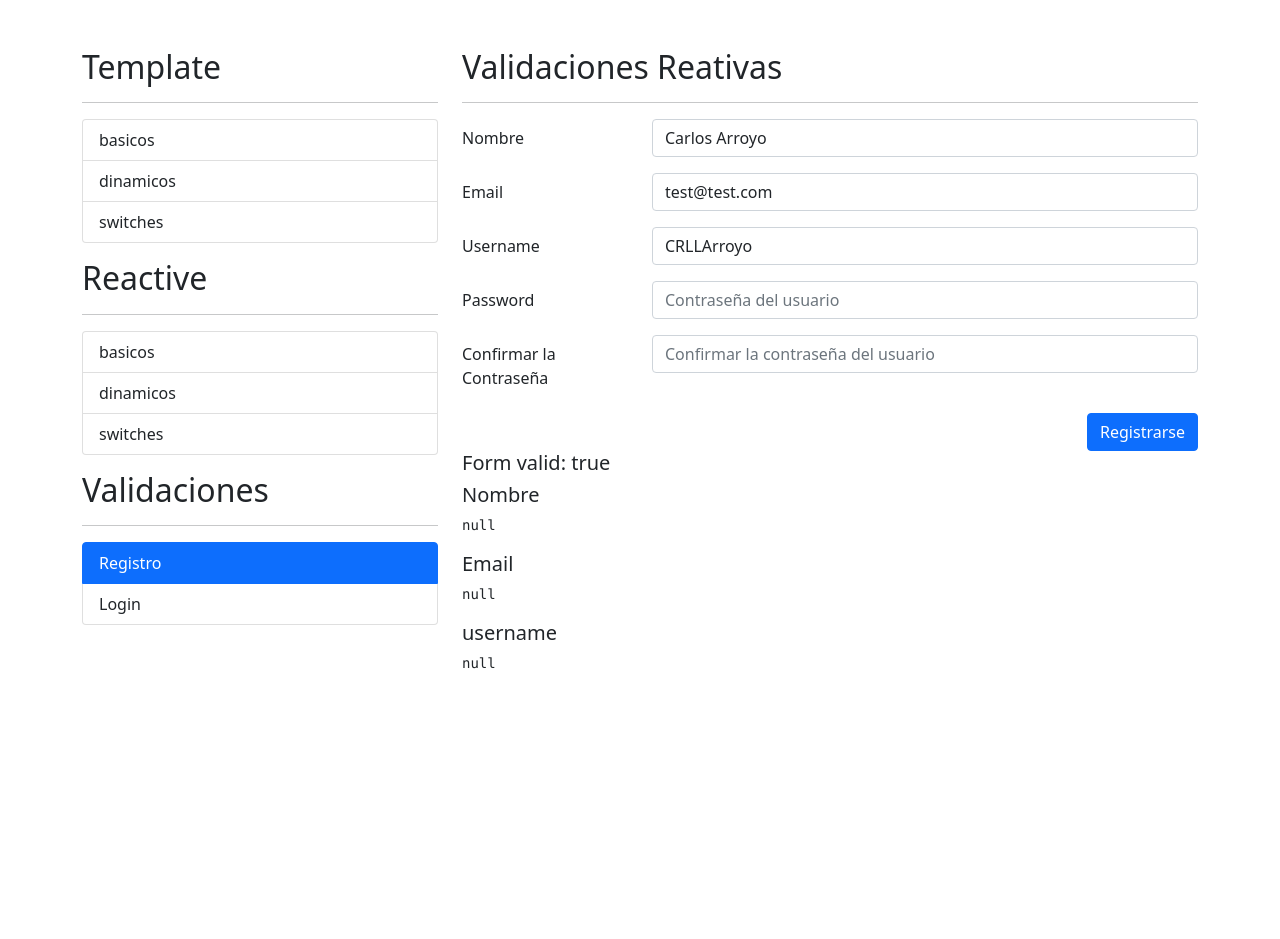
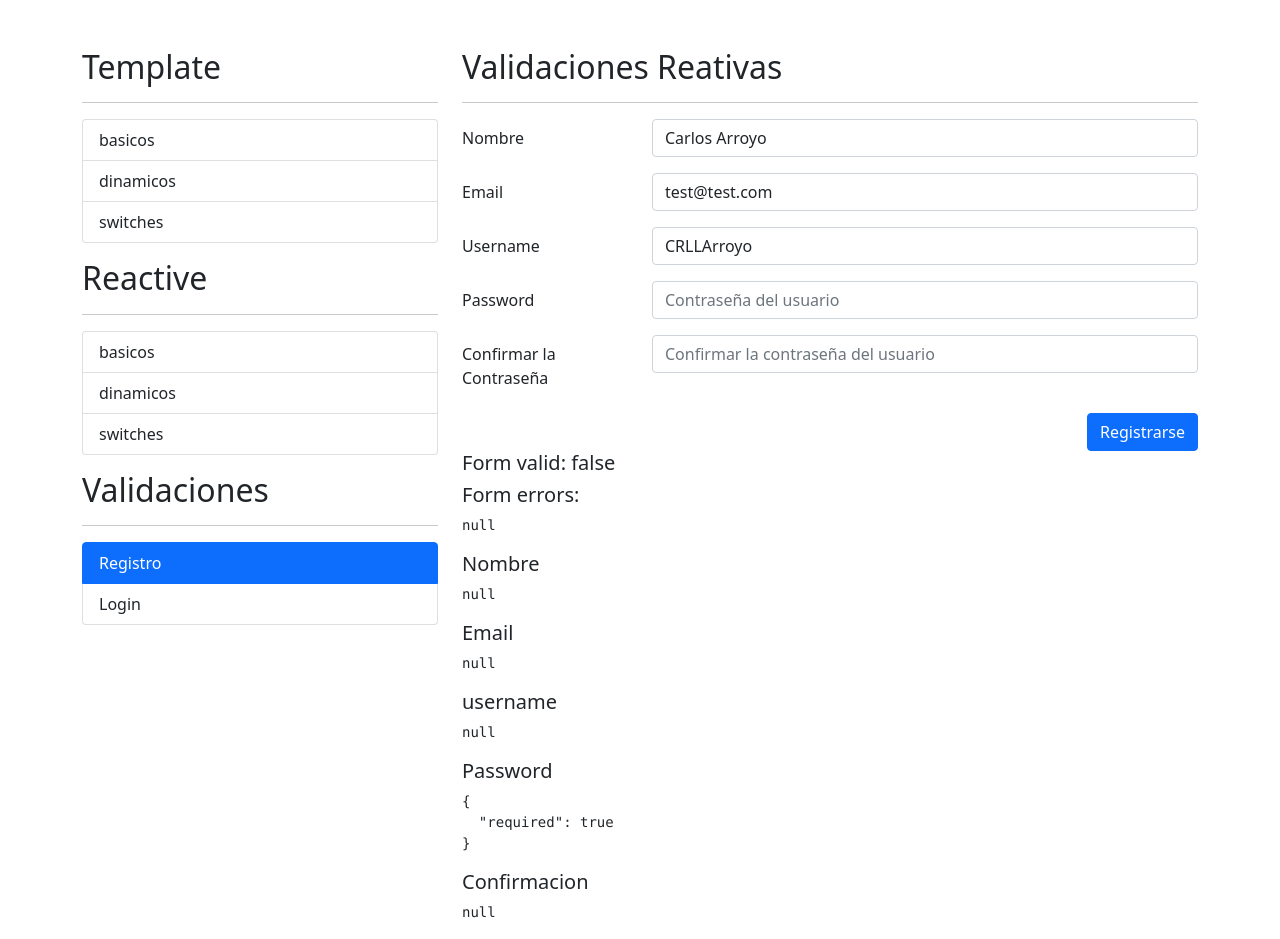
Before and after one commit to CarlosAdrian36/FormulariosApp, an Angular app: page /auth/registro in a window 1280 px wide. Before the commit the page ends 800 px from the top, so only its background shows below. Built offline with nearby package versions, Linux system fonts and the light colour scheme.

Commit message:
Creacion de validar contraseñas iguales

```diff
--- a/src/app/auth/pages/registro/registro.component.html
+++ b/src/app/auth/pages/registro/registro.component.html
@@ -51,18 +51,24 @@
                     <span   class="form-text text-danger"
                         *ngIf="campoNoValido( 'username' )">
                         El username no puede ser strider
-                </span>
+                    </span>
 
                 </div>
             </div>
 
-            <!-- Passwodr -->
+            <!-- Password -->
             <div class="row mb-3">
                 <label class="col-sm-3 col-form-label">Password</label>
                 <div class="col-sm-9">
                     <input type="password"
                         class="form-control"
+                        formControlName="password"
                         placeholder="Contraseña del usuario">
+
+                    <span   class="form-text text-danger"
+                        *ngIf="campoNoValido( 'password' )">
+                        La contraseña debe de ser mayor de 6 caracteres.
+                    </span>
 
                 </div>
             </div>
@@ -73,7 +79,13 @@
                 <div class="col-sm-9">
                     <input type="password"
                         class="form-control"
+                        formControlName="confirmacion"
                         placeholder="Confirmar la contraseña del usuario">
+                    <span   class="form-text text-danger"
+                        *ngIf="campoNoValido( 'confirmacion' )">
+                        La contraseñas debe ser iguales
+                    </span>
+
 
                 </div>
             </div>
@@ -92,6 +104,8 @@
 </div>
 
 <h5>Form valid: {{miFormulario.valid}}</h5>
+<h5>Form errors: </h5>
+<pre>{{miFormulario.errors | json}}</pre>
 
 <h5>Nombre</h5>
 <pre>{{miFormulario.controls?.['nombre']?.errors | json}}</pre>
@@ -101,3 +115,9 @@
 
 <h5>username</h5>
 <pre>{{miFormulario.controls?.['username']?.errors | json}}</pre>
+
+<h5>Password</h5>
+<pre>{{miFormulario.controls?.['password']?.errors | json}}</pre>
+
+<h5>Confirmacion</h5>
+<pre>{{miFormulario.controls?.['confirmacion']?.errors | json}}</pre>
--- a/src/app/auth/pages/registro/registro.component.ts
+++ b/src/app/auth/pages/registro/registro.component.ts
@@ -17,7 +17,11 @@ export class RegistroComponent implements OnInit {
     nombre: [ '', [ Validators.required, Validators.pattern(this.vs.nombreApellidoPattern) ]],
     email: [ '', [ Validators.required, Validators.pattern(this.vs.emailPattern) ]],
     username: [ '', [ Validators.required, this.vs.noPuedeSerStrider ] ],
+    password: [ '', [ Validators.required, Validators.minLength(6) ] ],
+    confirmacion: [ '', [ Validators.required, ] ],
 
+  },{
+    validators : [this.vs.camposiguales('password', 'confirmacion')]
   })
 
   constructor( private fb: FormBuilder,
--- a/src/app/shared/validator/validator.service.ts
+++ b/src/app/shared/validator/validator.service.ts
@@ -1,5 +1,5 @@
 import { Injectable } from '@angular/core';
-import { FormControl, ValidationErrors } from '@angular/forms';
+import { AbstractControl, FormControl, ValidationErrors } from '@angular/forms';
 
 @Injectable({
   providedIn: 'root'
@@ -21,4 +21,27 @@ export class ValidatorService {
     }
     return null;
   }
+
+  camposiguales(campo1: string, campo2: string){
+
+    return ( formGroup: AbstractControl ) : ValidationErrors | null => {
+
+      const pass1 = formGroup.get(campo1)?.value;
+      const pass2 = formGroup.get(campo2)?.value;
+
+      console.log(pass1,pass2);
+
+      if(pass1 !== pass2){
+          formGroup.get(campo2)?.setErrors({ noIguales: true });
+          return{
+          noIguales: true}
+        }
+
+        formGroup.get(campo2)?.setErrors(null);
+
+      return null;
+
+    }
+
+  }
 }
```
